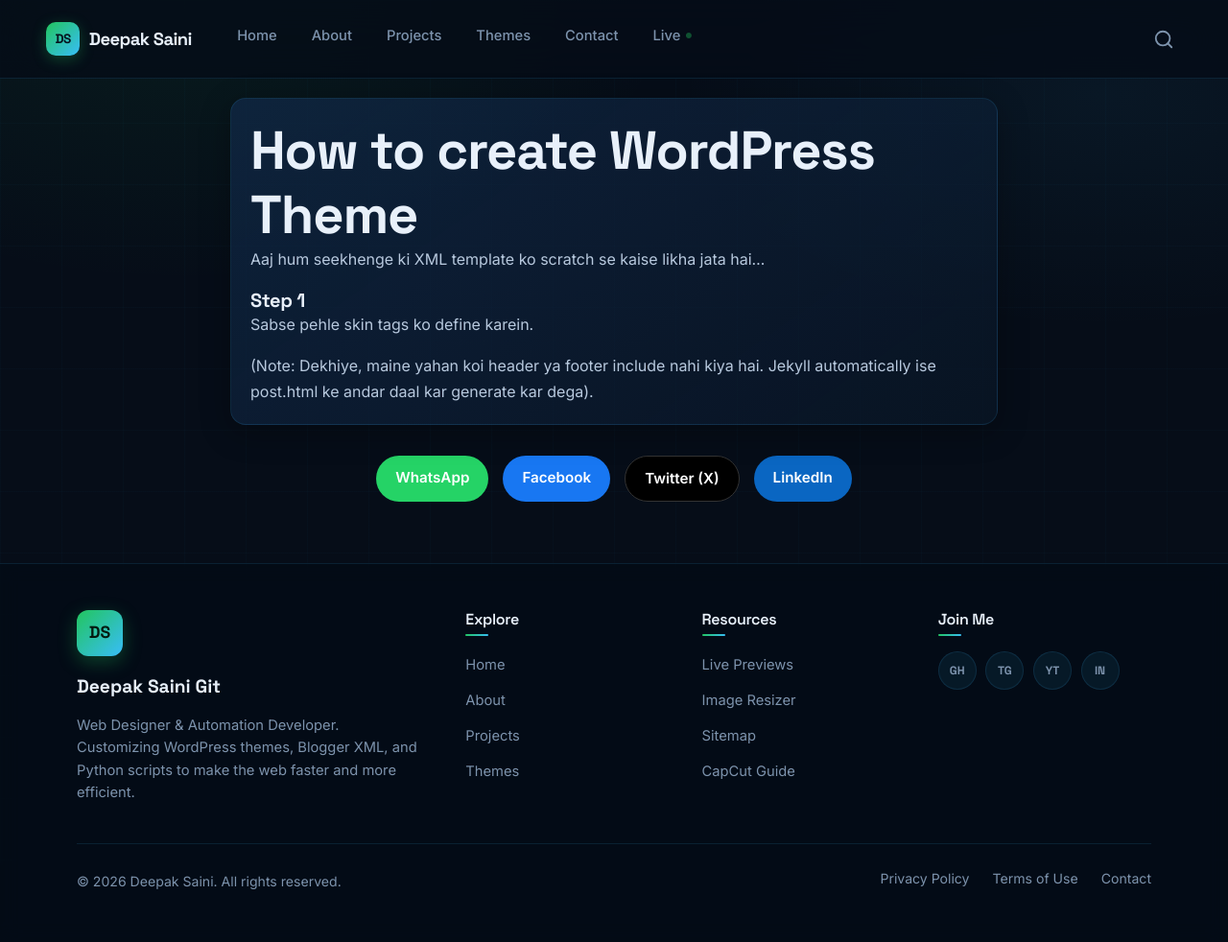
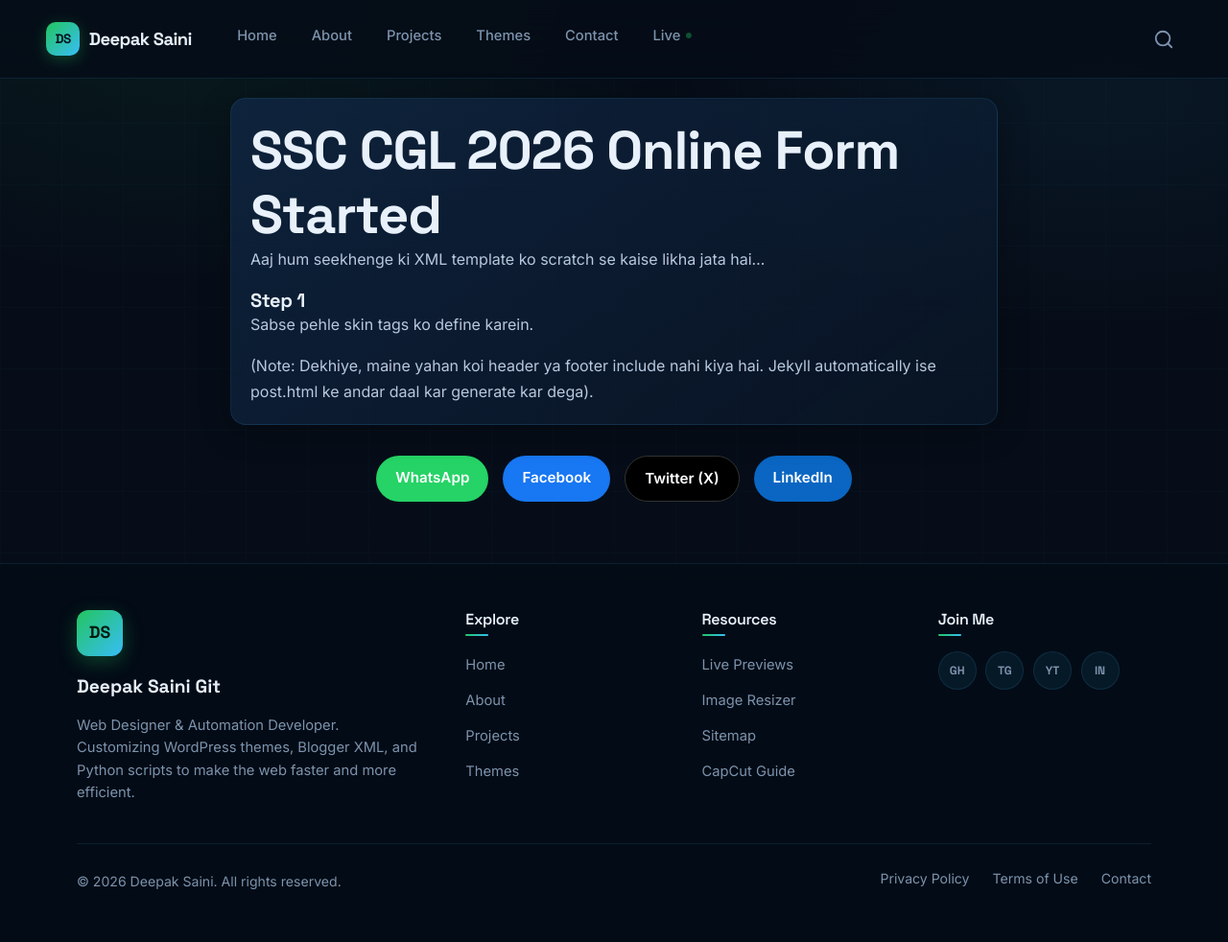
Before and after one commit to deepaksaini-git/deepaksaini-git.github.io, a Jekyll site: the page built from _posts/2026-10-26-how-to-create-wordpress-theme.md, in a window 1280 px wide. Shown: the whole page at 96% size. Built offline with Jekyll 4.4.1, drawn with Linux system fonts in a browser that asks for light colours.

Commit message:
Update 2026-10-26-how-to-create-wordpress-theme.md

```diff
--- a/_posts/2026-10-26-how-to-create-wordpress-theme.md
+++ b/_posts/2026-10-26-how-to-create-wordpress-theme.md
@@ -1,7 +1,7 @@
 ---
 layout: post
-title: "How to create WordPress Theme"
-date: 2026-10-26
+title: "SSC CGL 2026 Online Form Started"
+category: latest-jobs
 ---
 
 Aaj hum seekhenge ki XML template ko scratch se kaise likha jata hai...
```
